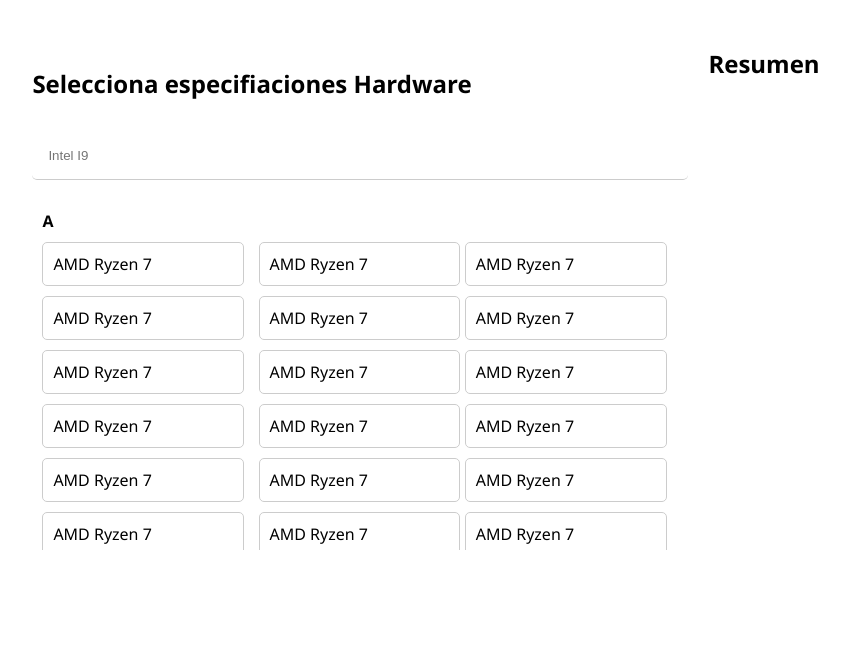
After one commit to YERCKEN/lRecomender, a Django app: page /entornoExperto in a window 1280 px wide. The commit adds this page. Shown: the part 221-891 px from the top of the page, without its empty margins (184-1033 px from the left). Run offline with Django 5.2, Linux system fonts and the light colour scheme.

Commit message:
➕ Se agrega carpeta 'static': en ella archivos .css y .svg que son para el estilo del frontend ➕Se agregan nuevos Archivos HTML = entornos, experto, noExperto, base ➕ Se añadieron a views los metodos para cada get y igual las urls en 'MyApp1/urls'

```diff
--- /dev/null
+++ b/TestToSBC/MyApp1/static/style/experto.css
@@ -0,0 +1,113 @@
+
+.containerExperto {
+    display: flex;
+    justify-content: center;
+    padding: 20px;
+    max-width: 1200px;
+    margin-top: 3rem;
+
+    margin-bottom: 5rem;
+
+    font-family:'Segoe UI', Tahoma, Geneva, Verdana, sans-serif;
+
+}
+
+.SeccionStyle {
+    width: 60%;
+    padding: 20px;
+    border-radius: 10px;
+
+
+}
+
+.barraDeBusquedad input {
+    margin-top: 2rem;
+    width: 100%;
+    padding: 1rem;
+    border: none;
+
+    border-bottom: 1px solid #ccc;
+    border-radius: 5px;
+
+    margin-bottom: 20px;
+    outline: none;
+}
+
+.barraDeBusquedad input:hover {
+    border-bottom: 3px solid #7eb2ff;
+}
+
+.hardwareList {
+    max-height: 350px;
+    overflow-y: auto;
+    border: none;
+    border-radius: 5px;
+    padding: 10px;
+}
+
+.hardwareSection {
+    margin-bottom: 20px;
+}
+
+.hardwareSection h3 {
+    margin-bottom: 10px;
+    font-size: 1em;
+}
+
+.hardwareItem {
+    width: calc(33.33% - 10px); /* Ajustar para que quepan 3 por fila */
+    padding: 10px;
+    border: 1px solid #ccc;
+    border-radius: 5px;
+    background-color: #fff;
+    margin-bottom: 10px;
+    margin-right: 10px;
+    display: inline-block;
+    box-sizing: border-box;
+    cursor: pointer;
+}
+
+.hardwareItem:nth-child(3n) {
+    margin-right: 0; /* Eliminar el margen derecho del tercer elemento en la fila */
+}
+
+.hardwareList:after {
+    content: "";
+    display: table;
+    clear: both;
+}
+
+.seccionResumen h2 {
+    margin-top: 0;
+}
+
+.selected-item {
+    display: flex;
+    align-items: center;
+    padding: 10px;
+    border: 1px solid #ccc;
+    border-radius: 5px;
+    background-color: #fff;
+    margin-bottom: 10px;
+}
+
+.selected-item img {
+    width: 40px;
+    height: 40px;
+    margin-right: 10px;
+}
+
+/* Estilos responsivos */
+@media (max-width: 768px) {
+    .containerExperto {
+        flex-direction: column;
+        align-items: center;
+    }
+
+    .SeccionStyle {
+        width: 100%;
+        margin-bottom: 20px;
+    }
+
+
+}
--- /dev/null
+++ b/TestToSBC/MyApp1/static/style/footer.css
@@ -0,0 +1,22 @@
+footer{
+    background-color: #333;
+    color: white;
+    text-align: center;
+    padding: 10px;
+
+
+    width: 100%;
+
+    font-family:'Segoe UI', Tahoma, Geneva, Verdana, sans-serif;
+    font-size: 0.9rem;
+}
+
+
+footer a{
+    color: white;
+    text-decoration: none;
+}
+
+footer a:hover{
+    color: #8bacc8;
+}
--- /dev/null
+++ b/TestToSBC/MyApp1/static/style/header.css
@@ -0,0 +1,114 @@
+
+/*TODO  - - -- - - - - - -- - - - - - - - - - - - - - - - - -- - - - - -*/
+*{
+    margin: 0;
+    padding: 0;
+    box-sizing: border-box;
+}
+
+/*HEADER -  -- - - - -- - - - - - - -- - - - - - -- - - - - - - - - -*/
+
+.header{
+
+    /*FONT*/
+    font-size: 15px;
+    font-family: "Exo 2", sans-serif;
+
+    /*color*/
+    background-color: #fff;
+    color: #3885FC;
+
+    box-shadow: 0px 2px 5px rgba(0,0,0,0.1);
+
+    /*alineacion*/
+    padding: 1rem 8rem;
+    display: flex;
+    justify-content: space-between;
+}
+
+/*LOGO*/
+.header img {
+    width: 14rem;
+   height: auto;
+
+}
+
+
+/*OPCIONES*/
+
+.header-opciones {
+    display: flex;
+    justify-content: space-between;
+    align-items: center;
+    margin-left: 4rem
+
+}
+
+.header-opciones ul {
+    font-size: 1rem;
+    font-family:'Segoe UI', Tahoma, Geneva, Verdana, sans-serif;
+    margin-left: 1rem;
+    margin-right: 1rem;
+
+}
+
+.header-opciones ul a{
+    text-decoration: none;
+    color: black;
+
+}
+
+.header-opciones ul a:hover{
+    color: #3885FC;
+}
+
+
+
+
+/*BOTONES*/
+
+.header-botones {
+    display: flex;
+    justify-content: space-between;
+    align-items: center;
+
+    margin-left: 5rem;
+}
+
+.btnLogin{
+    background-color: #fff;
+    color: #3885FC;
+    padding: 0.5rem 1rem;
+    border: 1px solid #3885FC;
+    border-radius: 5px;
+    cursor: pointer;
+    font-size: 1rem;
+
+    margin-right: 0.2rem;
+}
+
+.btnLogin:hover{
+    background-color: #3885FC;
+    color: #fff;
+    transition: 0.5s;
+}
+
+.btnRegistro{
+    background-color: #3885FC;
+    color: #fff;
+    padding: 0.5rem 1rem;
+    border: none;
+    border-radius: 5px;
+    cursor: pointer;
+
+    font-size: 1rem;
+
+    margin-left: 0.2rem;
+}
+
+.btnRegistro:hover{
+    background-color: #fff;
+    color: #3885FC;
+    border: 1px solid #3885FC;
+    transition: 0.5s;
+}
--- /dev/null
+++ b/TestToSBC/MyApp1/templates/experto.html
@@ -0,0 +1,60 @@
+{% extends 'layouts/base.html' %}
+
+{% block content%}
+
+    <div class="containerExperto">
+
+        <!--SECCIÓN DE SELECCIÓN-->
+        <div class="SeccionSeleccion SeccionStyle">
+            <h2>Selecciona especifiaciones Hardware</h2>
+
+            <div class="barraDeBusquedad">
+                <input type="text" placeholder="Intel I9">
+            </div>
+
+
+            <div class="hardwareList">
+                <!-- Sección por letras del abecedario -->
+                <div class="hardwareSection">
+                    <h3>A</h3>
+                    <div class="hardwareItem">AMD Ryzen 7</div>
+                    <div class="hardwareItem">AMD Ryzen 7</div>
+                    <div class="hardwareItem">AMD Ryzen 7</div>
+                    <div class="hardwareItem">AMD Ryzen 7</div>
+                    <div class="hardwareItem">AMD Ryzen 7</div>
+                    <div class="hardwareItem">AMD Ryzen 7</div>
+                    <div class="hardwareItem">AMD Ryzen 7</div>
+                    <div class="hardwareItem">AMD Ryzen 7</div>
+                    <div class="hardwareItem">AMD Ryzen 7</div>
+                    <div class="hardwareItem">AMD Ryzen 7</div>
+                    <div class="hardwareItem">AMD Ryzen 7</div>
+                    <div class="hardwareItem">AMD Ryzen 7</div>
+                    <div class="hardwareItem">AMD Ryzen 7</div>
+                    <div class="hardwareItem">AMD Ryzen 7</div>
+                    <div class="hardwareItem">AMD Ryzen 7</div>
+                    <div class="hardwareItem">AMD Ryzen 7</div>
+                    <div class="hardwareItem">AMD Ryzen 7</div>
+                    <div class="hardwareItem">AMD Ryzen 7</div>
+
+                    <!-- Más divs de hardware con la letra A -->
+                </div>
+                <div class="hardwareSection">
+                    <h3>B</h3>
+                    <div class="hardwareItem">Brand X Model Y</div>
+                    <!-- Más divs de hardware con la letra B -->
+                </div>
+                <!-- Repetir para cada letra del abecedario según sea necesario -->
+            </div>
+
+
+        </div>
+
+        <!--SECCIÓN DE RESUMEN-->
+        <div class="seccionResumen  ">
+            <h2>Resumen</h2>
+
+        </div>
+
+    </div>
+
+{% endblock %}
--- /dev/null
+++ b/TestToSBC/MyApp1/templates/layouts/base.html
@@ -0,0 +1,68 @@
+
+{% load static %}
+
+<!DOCTYPE html>
+<html lang="en">
+<head>
+    <meta charset="UTF-8">
+    <meta name="viewport" content="width=device-width, initial-scale=1.0">
+
+    <!--CSS-->
+    <link rel="stylesheet" href=" {%  static 'style\bienvenida.css' %} ">
+    <link rel="stylesheet" href=" {%  static 'style\footer.css' %} ">
+    <link rel="stylesheet" href=" {%  static 'style\entornos.css' %} ">
+    <link rel="stylesheet" href=" {%  static 'style\experto.css' %} ">
+    <link rel="stylesheet" href=" {%  static 'style\header.css' %} ">
+
+
+
+
+
+    <!-- FONTS-->
+    <link rel="preconnect" href="https://fonts.googleapis.com">
+    <link rel="preconnect" href="https://fonts.gstatic.com" crossorigin>
+    <link href="https://fonts.googleapis.com/css2?family=Exo+2:ital,wght@0,100..900;1,100..900&display=swap" rel="stylesheet">
+
+</head>
+<body>
+
+    <!-- HEADER ------------------------------------------------------------------------------>
+    <header class="header">
+
+        <!--LOGO-->
+        <img src=" {% static 'img/Logo Lrecomender.svg' %} " alt="">
+
+
+
+       <!--lISTA-->
+       <div class="header-opciones">
+
+            <ul><a href="{% url 'home' %}">Inicio</a></ul>
+            <ul> <a href="{% url 'entornos' %}">Entornos</a></ul>
+
+
+            <!--BOTONES-->
+            <div class="header-botones">
+                <button class="btnLogin">Login</button>
+                <button class="btnRegistro">Sign Up</button>
+            </div>
+
+       </div>
+
+
+    </header>
+
+    <!--CONTENIDO-->
+    {% block content %}
+
+    {% endblock %}
+
+
+    <!-- FOOTER ----------------------------------------------------------------------------
+    <footer>
+        <div class="footer-redes">
+        <p>© 2024 LRecomender. Todos los derechos reservados.</p>
+    </footer>
+-->
+</body>
+</html>
--- a/TestToSBC/MyApp1/urls.py
+++ b/TestToSBC/MyApp1/urls.py
@@ -11,7 +11,12 @@
     path('', views.home, name='home'),
     path('about', views.about, name='about'),
 
-    #RECOMENDACIÓN - - - - -- - - - - - - - - - - - -
-    path('recomendar/', views.recomendar, name='recomendar'),
+   #ENTORNOS
+   path('entornos', views.entornos, name='entornos'),
+   path('entornoExperto', views.entornoExperto, name='entornoExperto'),
+   path('entornoNoExperto', views.entornoNoExperto, name='entornoNoExperto'),
+
+   #RECOMENDACIÓN - - - - -- - - - - - - - - - - - -
+   path('recomendar/', views.recomendar, name='recomendar'),
 
 ]
--- a/TestToSBC/MyApp1/views.py
+++ b/TestToSBC/MyApp1/views.py
@@ -39,3 +39,18 @@
         recommendations = get_recommendations(filters)
 
     return render (request, 'recomendar.html', {'recommendations' : recommendations})
+
+
+# ENTORNOS    = = = = = = = = = = == = = = = == = = = = = = = = = == = = = = = = = = = = = ==
+
+#ENTORNOS  - - - - - - - - - - - - - - - -  - -- - -
+def entornos(request):
+    return render(request, 'entornos.html')
+
+#EXPERTO - - - - - - - - - - - - - - - -  - -- - -
+def entornoExperto(request):
+    return render(request, 'experto.html')
+
+#NO EXPERTO - - - - - - - - - - - - - - - -  - -- - -
+def entornoNoExperto(request):
+    return render(request, 'noExperto.html')
```
Also changed, not shown: TestToSBC/MyApp1/static/style/bienvenida.css (added, +69 -0 lines), TestToSBC/MyApp1/static/style/entornos.css (added, +77 -0 lines), TestToSBC/MyApp1/templates/entornos.html (added, +67 -0 lines), TestToSBC/MyApp1/templates/home.html (+41 -2 lines), TestToSBC/MyApp1/templates/noExperto.html (added, +7 -0 lines), TestToSBC/MyApp1/static/img/4588.jpg (added), TestToSBC/MyApp1/static/img/Logo Lrecomender.svg (added), TestToSBC/MyApp1/static/img/hardwareIcon.svg (added), TestToSBC/MyApp1/static/img/softwareIcon.svg (added).
